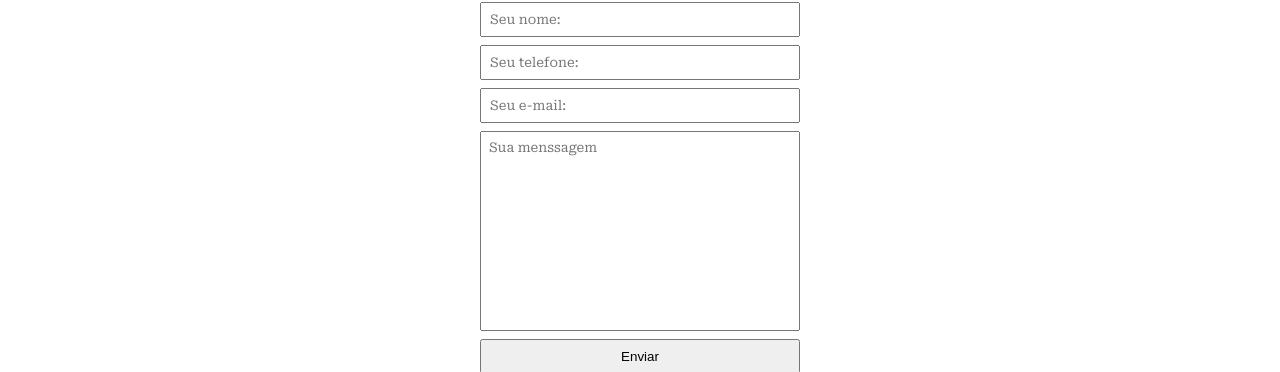
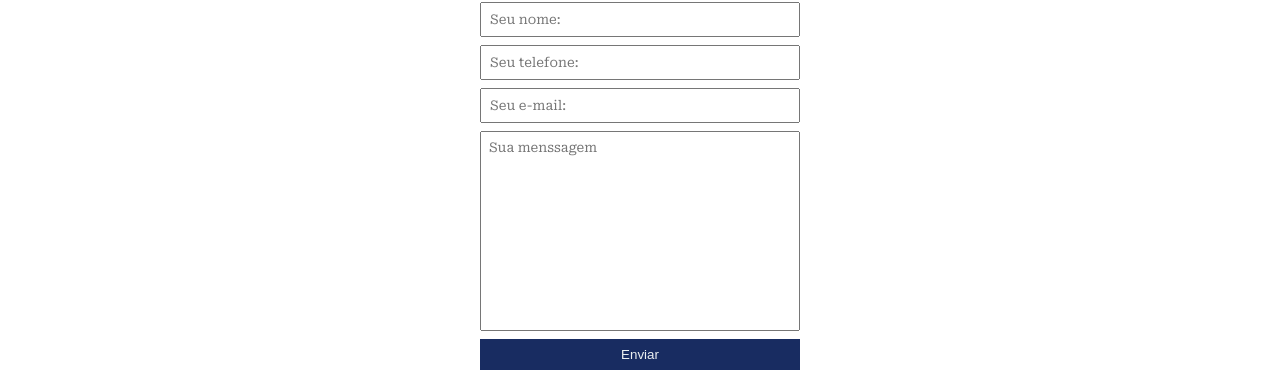
Before and after one commit to Kevindb322/site_dbrefrig, a plain HTML site: page contact.html in a window 1280 px wide. Shown: the part 218-590 px from the top of the page. Drawn offline with Linux system fonts and the light colour scheme.

Commit message:
Atualizado css

```diff
--- a/contact.css
+++ b/contact.css
@@ -120,3 +120,18 @@ footer {
     padding: 16px 0;
     align-items: center;
 }
+
+form button {
+    background-color: #182c61;
+    color: #ecf0f1;
+    border: none;
+    cursor: pointer;
+}
+
+form button:hover {
+    background-color: #3050af;
+}
+
+input:focus, textarea:focus {
+    outline-color: rgb(0, 0, 139);
+}
```
